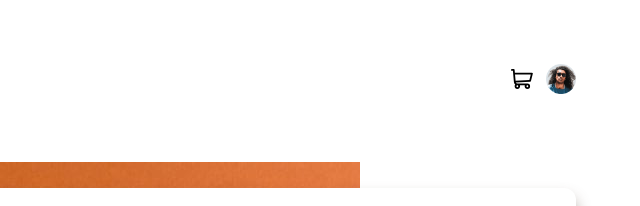
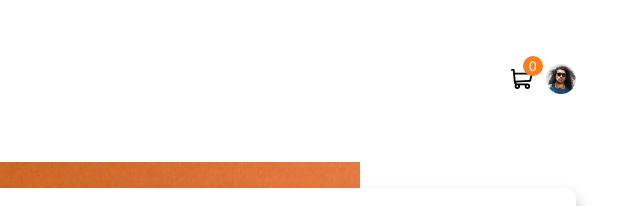
Before and after one commit to noorrijja/company-page, a plain HTML site: page index.html in a window 1280 px wide. Shown: the top 206 px of the page, 640-1280 px from the left. Drawn offline with Linux system fonts and the light colour scheme.

Commit message:
edited code

```diff
--- a/index.html
+++ b/index.html
@@ -58,6 +58,9 @@
         </div>
       </div>
       <div class="nav-right">
+        <div class="notification">
+          <p class="total-cart-items">0</p>
+        </div>
         <div class="cart-image">
           <img src="./images/icon-cart.svg" alt="cart icon" class="cart" />
         </div>
--- a/style.css
+++ b/style.css
@@ -28,6 +28,28 @@ body {
   gap: 25%;
   justify-content: flex-start;
   align-items: center;
+}
+.nav-right {
+  position: relative;
+}
+.notification {
+  display: block;
+  background-color: hsl(26, 100%, 55%);
+  font-size: 13px;
+  font-weight: 400;
+  padding: 0;
+  position: absolute;
+  left: 22%;
+  top: -24%;
+  width: 20px;
+  height: 20px;
+  text-align: center;
+  line-height: 20px;
+  border-radius: 100%;
+}
+.total-cart-items {
+  margin-block: 0;
+  color: white;
 }
 .nav-items {
   padding-inline: 6%;
```
